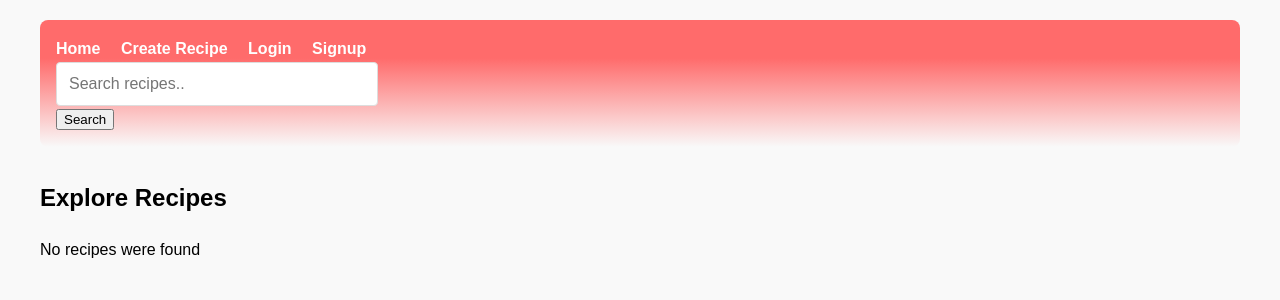
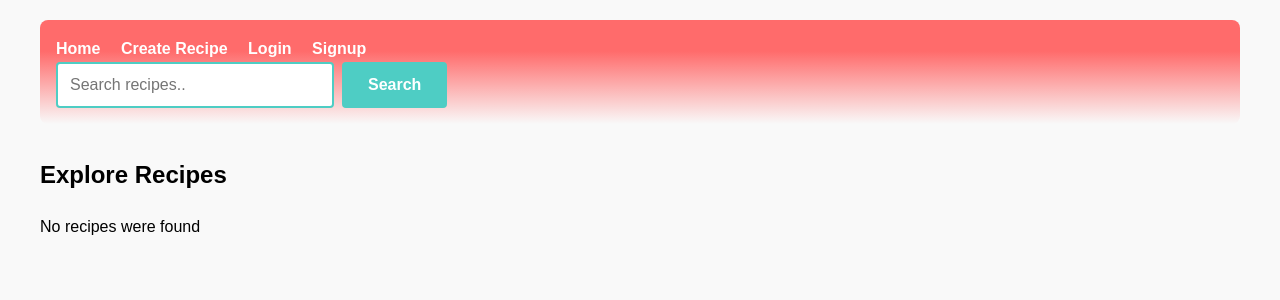
Before and after one commit to ichi-saki/Recipe_app, a Flask app: page / in a window 1280 px wide. Shown: the top 300 px of the page. Run offline with Flask 3, Linux system fonts and the light colour scheme; data that the repository does not hold is empty; parts of the project's set-up code (start-up, migrations or seed data) failed here and were passed over.

Commit message:
added more styling for search

```diff
--- a/static/css/style.css
+++ b/static/css/style.css
@@ -475,3 +475,36 @@ small {
     border-radius: 4px;
     font-size: 1rem;
 }
+
+.search-form-inline {
+    display: flex;
+    gap: 0.5rem;
+    justify-content: flex-start;
+    align-items: center;
+}
+
+.search-form-inline input {
+    padding: 0.75rem;
+    border: 2px solid #4ecdc4;
+    border-radius: 4px;
+    font-size: 1rem;
+    min-width: 250px;
+    margin: 0;
+}
+
+.btn-search {
+    background: #4ecdc4;
+    color: white;
+    border: 2px solid #4ecdc4;
+    border-radius: 4px;
+    padding: 0.75rem 1.5rem;
+    cursor: pointer;
+    font-size: 1rem;
+    font-weight: bold;
+    white-space: nowrap;
+    margin: 0;
+}
+.btn-search:hover {
+    background: #3bb4ac;
+    border-color: #3bb4ac;
+}
```
